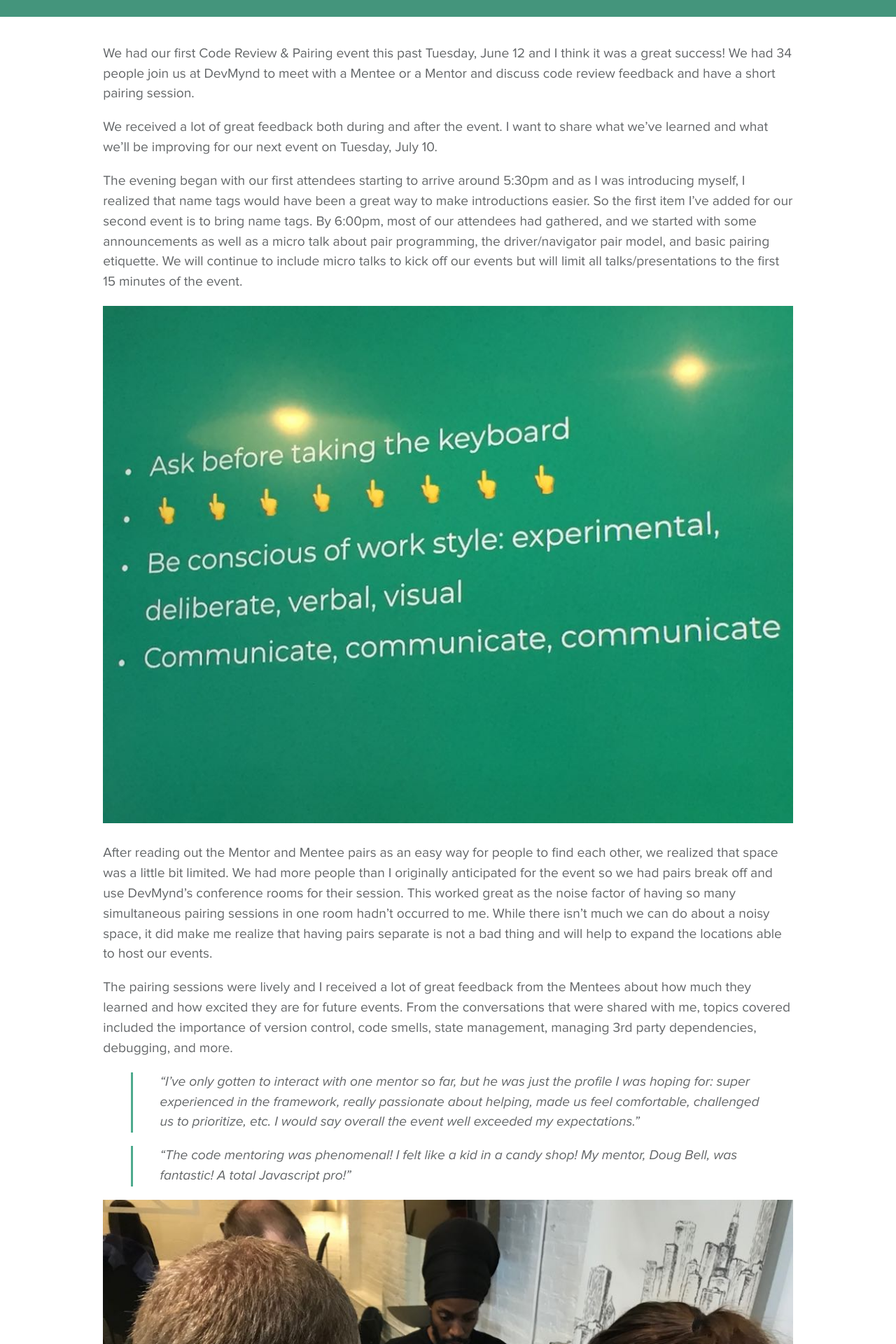
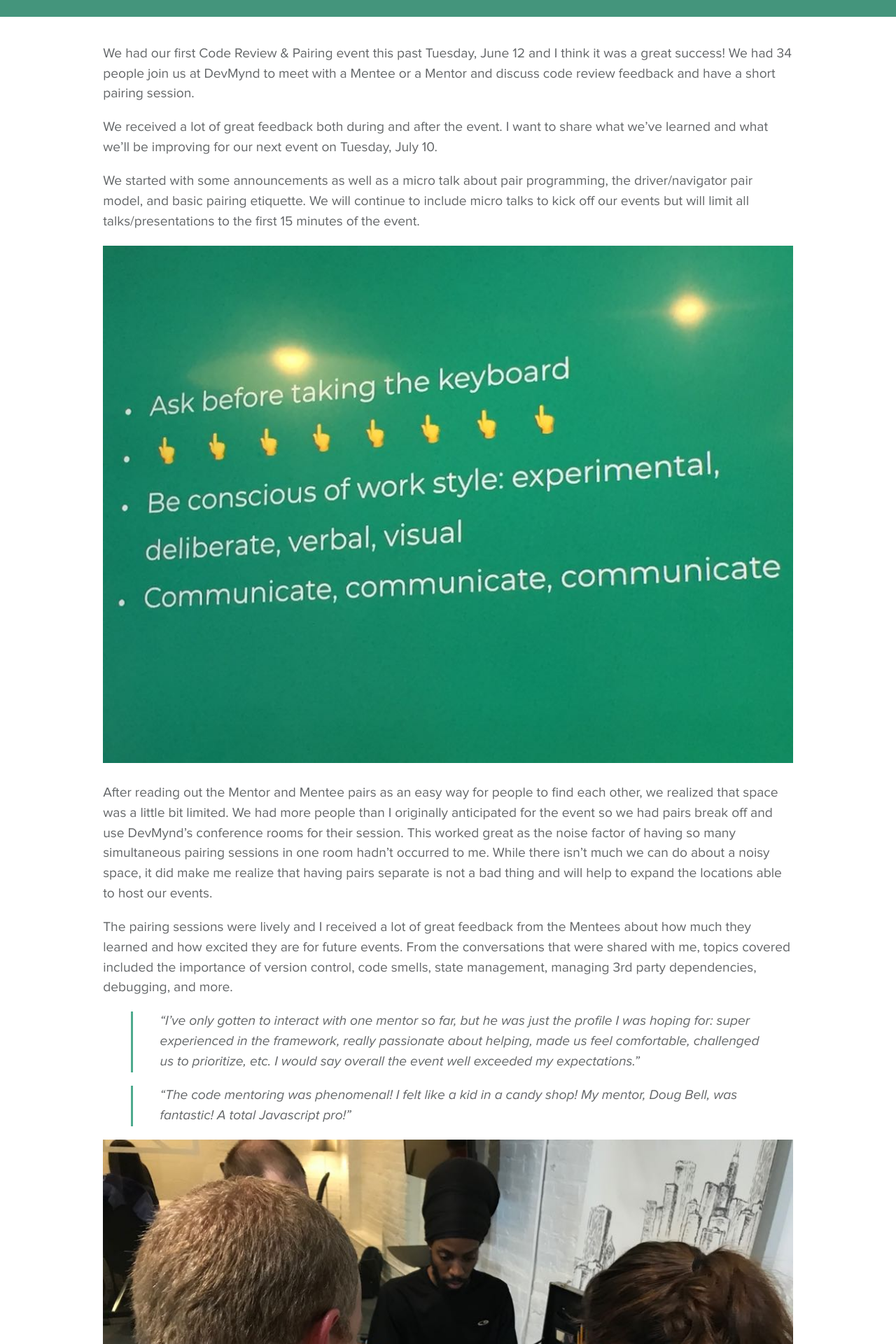
Before and after one commit to mercedesb/dev-together, a Jekyll site: the page built from docs/_posts/2018-06-14-first-event-recap.md, in a window 1280 px wide. Shown: the part 343-2263 px from the top of the page at 70% size. Built offline with Jekyll 4.4.1, drawn with Linux system fonts in a browser that asks for light colours.

Commit message:
shortened post a tad

```diff
--- a/docs/_posts/2018-06-14-first-event-recap.md
+++ b/docs/_posts/2018-06-14-first-event-recap.md
@@ -10,7 +10,7 @@ We had our first Code Review & Pairing event this past Tuesday, June 12 and I th
 
 We received a lot of great feedback both during and after the event. I want to share what we’ve learned and what we’ll be improving for our next event on Tuesday, July 10.
 
-The evening began with our first attendees starting to arrive around 5:30pm and as I was introducing myself, I realized that name tags would have been a great way to make introductions easier. So the first item I’ve added for our second event is to bring name tags. By 6:00pm, most of our attendees had gathered, and we started with some announcements as well as a micro talk about pair programming, the driver/navigator pair model, and basic pairing etiquette. We will continue to include micro talks to kick off our events but will limit all talks/presentations to the first 15 minutes of the event.
+We started with some announcements as well as a micro talk about pair programming, the driver/navigator pair model, and basic pairing etiquette. We will continue to include micro talks to kick off our events but will limit all talks/presentations to the first 15 minutes of the event.
 
 ![Pairing Etiquette]({{ '/assets/images/events/june122018/June12_microtalk.jpg' | prepend: site.baseurl }})
 
```
